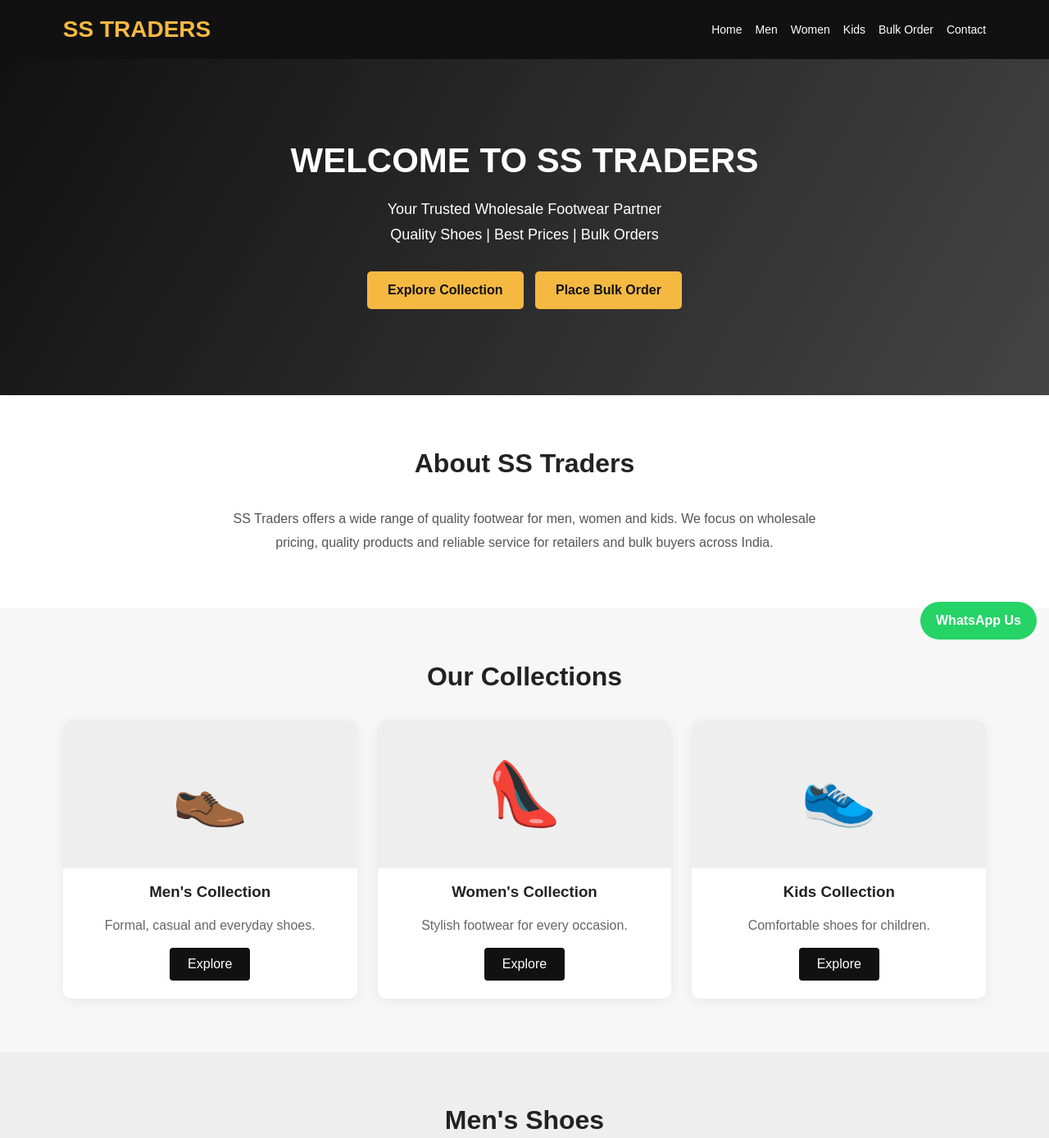
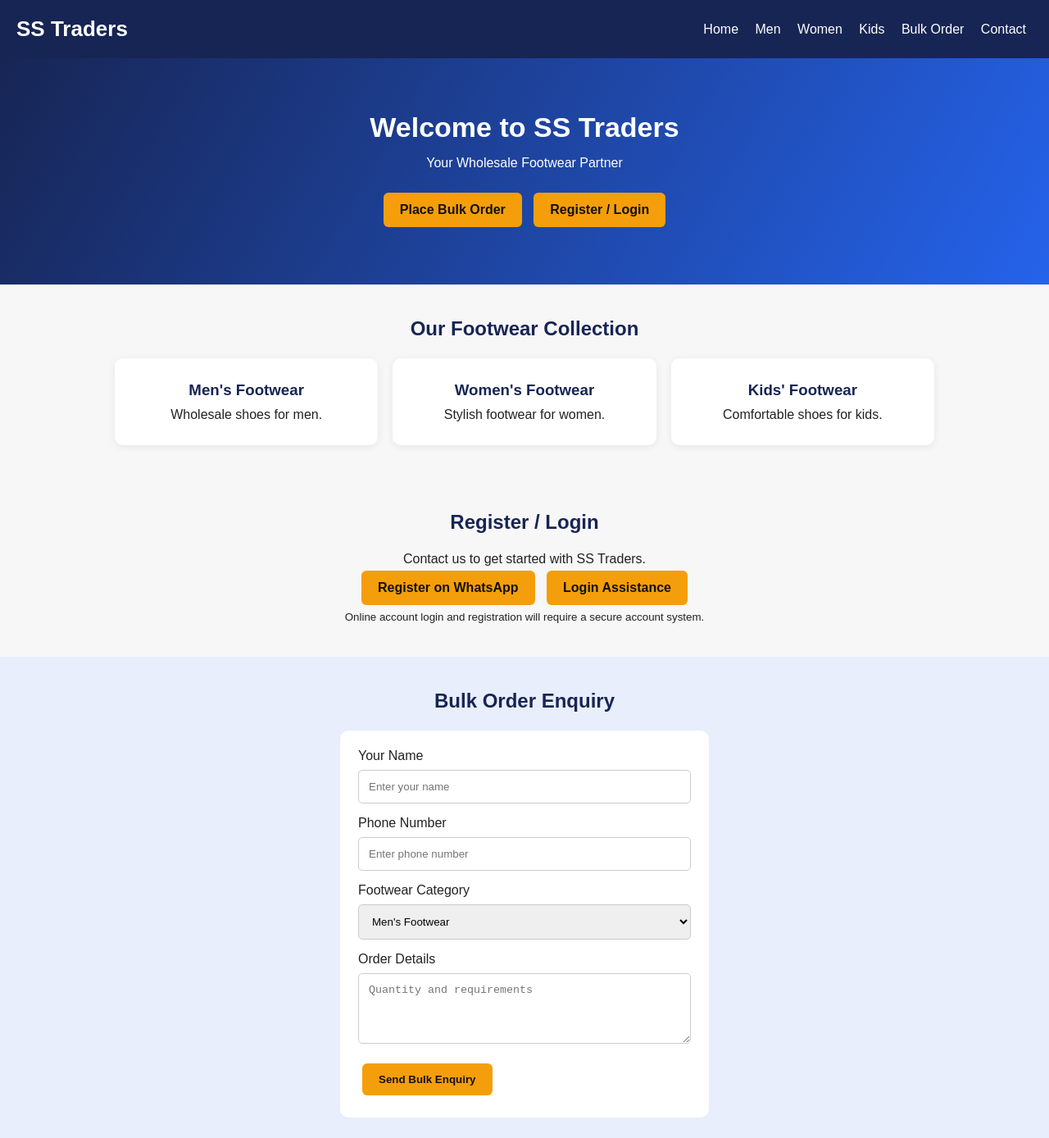
Before and after one commit to shivamsarma2819-creator/Ss-traders, a plain HTML site: page index.html in a window 1280 px wide. Shown: the top 1388 px of the page at 82% size. Drawn offline with Linux system fonts and the light colour scheme.

Commit message:
Add basic templates

```diff
--- a/index.html
+++ b/index.html
@@ -4,52 +4,61 @@
 <head>
   <meta charset="UTF-8">
   <meta name="viewport" content="width=device-width, initial-scale=1.0">
-<title>SS Traders | Wholesale Shoes</title>
+  <title>SS Traders | Wholesale Footwear</title>
   <style>
-*{margin:0;padding:0;box-sizing:border-box}
-html{scroll-behavior:smooth}
-body{font-family:Arial,sans-serif;background:#f7f7f7;color:#222}
-header{background:#111;color:white;padding:20px 6%;display:flex;justify-content:space-between;align-items:center;flex-wrap:wrap;gap:15px}
-.logo{font-size:28px;font-weight:bold;color:#f5b942}
-nav{display:flex;gap:16px;flex-wrap:wrap}
-nav a{color:white;text-decoration:none;font-size:14px}
-.hero{background:linear-gradient(120deg,#111,#444);color:white;text-align:center;padding:100px 20px}
-.hero h1{font-size:42px;margin-bottom:20px}
-.hero p{font-size:18px;line-height:1.7;margin-bottom:25px}
-.btn{display:inline-block;background:#f5b942;color:#111;padding:14px 25px;text-decoration:none;border-radius:5px;font-weight:bold;margin:5px}
-section{padding:65px 6%}
-.title{text-align:center;font-size:32px;margin-bottom:35px}
-.about,.contact{text-align:center;background:white}
-.about p{max-width:750px;margin:auto;line-height:1.8;color:#555}
-.products{display:grid;grid-template-columns:repeat(auto-fit,minmax(220px,1fr));gap:25px}
-.product{background:white;text-align:center;padding-bottom:22px;border-radius:10px;overflow:hidden;box-shadow:0 3px 15px #0001}
-.photo{height:180px;background:#eee;display:flex;justify-content:center;align-items:center;font-size:75px}
-.product h3{margin:18px 10px}
-.product p{color:#666;padding:0 12px;line-height:1.5}
-.product a{display:inline-block;background:#111;color:white;padding:11px 22px;text-decoration:none;margin-top:15px;border-radius:4px}
-.gray{background:#eee}
-.bulk{background:#171717;color:white;text-align:center}
-.bulk>p{margin-bottom:25px;color:#ddd}
-form{background:white;color:#222;max-width:600px;margin:auto;padding:28px;border-radius:10px;text-align:left}
-input,select,textarea{width:100%;padding:14px;margin-bottom:15px;border:1px solid #ddd;border-radius:5px;font-size:15px}
-button{width:100%;padding:15px;background:#f5b942;border:0;font-weight:bold;font-size:16px;cursor:pointer}
-.contact p{margin:15px}
-.contact a{color:#b57a08;text-decoration:none}
-footer{background:#111;color:white;text-align:center;padding:25px;line-height:1.8}
-.whatsapp{position:fixed;bottom:20px;right:15px;background:#25d366;color:white;padding:14px 19px;border-radius:30px;text-decoration:none;font-weight:bold}
-@media(max-width:600px){
-header{justify-content:center}
-nav{justify-content:center}
-.hero h1{font-size:30px}
-section{padding:45px 5%}
-.title{font-size:26px}
+    * { box-sizing: border-box; margin: 0; padding: 0; }
+    body { font-family: Arial, sans-serif; color: #222; background: #f7f7f7; }
+    header {
+      background: #172554; color: white; padding: 20px;
+      display: flex; justify-content: space-between;
+      align-items: center; flex-wrap: wrap; gap: 15px;
+    }
+    header h1 { font-size: 26px; }
+    nav a { color: white; text-decoration: none; margin: 8px; }
+    .hero {
+      background: linear-gradient(120deg, #172554, #2563eb);
+      color: white; text-align: center; padding: 65px 20px;
+    }
+    .hero h2 { font-size: 34px; margin-bottom: 15px; }
+    .hero p { margin-bottom: 22px; }
+    .btn {
+      display: inline-block; background: #f59e0b; color: #111;
+      padding: 12px 20px; border-radius: 6px;
+      text-decoration: none; font-weight: bold; margin: 5px;
+      border: none; cursor: pointer;
+    }
+    section { padding: 40px 20px; text-align: center; }
+    section h2 { color: #172554; margin-bottom: 22px; }
+    .products {
+      display: grid; grid-template-columns: repeat(auto-fit, minmax(210px, 1fr));
+      gap: 18px; max-width: 1000px; margin: auto;
+    }
+    .card {
+      background: white; padding: 28px 15px; border-radius: 10px;
+      box-shadow: 0 2px 10px #00000012;
+    }
+    .card h3 { margin-bottom: 10px; color: #172554; }
+    .contact { background: #e8eefc; }
+    form {
+      max-width: 450px; margin: 15px auto; background: white;
+      padding: 22px; border-radius: 10px; text-align: left;
+    }
+    input, select, textarea {
+      width: 100%; padding: 12px; margin: 8px 0 15px;
+      border: 1px solid #ccc; border-radius: 5px;
+    }
+    footer { background: #172554; color: white; padding: 22px; text-align: center; }
+    footer a { color: #fbbf24; }
+    @media(max-width: 600px) {
+      header { justify-content: center; text-align: center; }
+      .hero h2 { font-size: 27px; }
     }
   </style>
 </head>
 <body>
 
 <header>
-<div class="logo">SS TRADERS</div>
+  <h1>SS Traders</h1>
   <nav>
     <a href="#home">Home</a>
     <a href="#men">Men</a>
@@ -60,91 +69,81 @@ section{padding:45px 5%}
   </nav>
 </header>
 
-<main>
-<section class="hero" id="home">
-<h1>WELCOME TO SS TRADERS</h1>
-<p>Your Trusted Wholesale Footwear Partner<br>Quality Shoes | Best Prices | Bulk Orders</p>
-<a href="#products" class="btn">Explore Collection</a>
-<a href="#bulk" class="btn">Place Bulk Order</a>
-</section>
+<div class="hero" id="home">
+  <h2>Welcome to SS Traders</h2>
+  <p>Your Wholesale Footwear Partner</p>
+  <a class="btn" href="#bulk">Place Bulk Order</a>
+  <a class="btn" href="#account">Register / Login</a>
+</div>
 
-<section class="about">
-<h2 class="title">About SS Traders</h2>
-<p>SS Traders offers a wide range of quality footwear for men, women and kids. We focus on wholesale pricing, quality products and reliable service for retailers and bulk buyers across India.</p>
-</section>
-
-<section id="products">
-<h2 class="title">Our Collections</h2>
+<section>
+  <h2>Our Footwear Collection</h2>
   <div class="products">
-<div class="product"><div class="photo">👞</div><h3>Men's Collection</h3><p>Formal, casual and everyday shoes.</p><a href="#men">Explore</a></div>
-<div class="product"><div class="photo">👠</div><h3>Women's Collection</h3><p>Stylish footwear for every occasion.</p><a href="#women">Explore</a></div>
-<div class="product"><div class="photo">👟</div><h3>Kids Collection</h3><p>Comfortable shoes for children.</p><a href="#kids">Explore</a></div>
+    <div class="card" id="men">
+      <h3>Men's Footwear</h3>
+      <p>Wholesale shoes for men.</p>
+    </div>
+    <div class="card" id="women">
+      <h3>Women's Footwear</h3>
+      <p>Stylish footwear for women.</p>
+    </div>
+    <div class="card" id="kids">
+      <h3>Kids' Footwear</h3>
+      <p>Comfortable shoes for kids.</p>
+    </div>
   </div>
 </section>
 
-<section class="gray" id="men">
-<h2 class="title">Men's Shoes</h2>
-<div class="products">
-<div class="product"><div class="photo">👞</div><h3>Formal Shoes</h3><p>Wholesale formal footwear.</p><a href="#bulk">Enquire Now</a></div>
-<div class="product"><div class="photo">👟</div><h3>Casual Shoes</h3><p>Comfortable everyday footwear.</p><a href="#bulk">Enquire Now</a></div>
-<div class="product"><div class="photo">🥾</div><h3>Sports Shoes</h3><p>Sports and active footwear.</p><a href="#bulk">Enquire Now</a></div>
-</div>
+<section id="account">
+  <h2>Register / Login</h2>
+  <p>Contact us to get started with SS Traders.</p>
+  <a class="btn" href="https://wa.me/919198736559">Register on WhatsApp</a>
+  <a class="btn" href="https://wa.me/919198736559">Login Assistance</a>
+  <p><small>Online account login and registration will require a secure account system.</small></p>
 </section>
 
-<section id="women">
-<h2 class="title">Women's Shoes</h2>
-<div class="products">
-<div class="product"><div class="photo">👠</div><h3>Heels</h3><p>Fashionable footwear collection.</p><a href="#bulk">Enquire Now</a></div>
-<div class="product"><div class="photo">🥿</div><h3>Flats</h3><p>Stylish and comfortable flats.</p><a href="#bulk">Enquire Now</a></div>
-<div class="product"><div class="photo">👡</div><h3>Sandals</h3><p>Modern sandals for everyday use.</p><a href="#bulk">Enquire Now</a></div>
-</div>
-</section>
-
-<section class="gray" id="kids">
-<h2 class="title">Kids Shoes</h2>
-<div class="products">
-<div class="product"><div class="photo">👟</div><h3>Kids Sneakers</h3><p>Comfortable shoes for kids.</p><a href="#bulk">Enquire Now</a></div>
-<div class="product"><div class="photo">👞</div><h3>School Shoes</h3><p>Everyday school footwear.</p><a href="#bulk">Enquire Now</a></div>
-<div class="product"><div class="photo">🩴</div><h3>Kids Sandals</h3><p>Lightweight comfortable sandals.</p><a href="#bulk">Enquire Now</a></div>
-</div>
-</section>
-
-<section class="bulk" id="bulk">
-<h2 class="title">Bulk Order Enquiry</h2>
-<p>Looking for wholesale footwear? Send us your requirements.</p>
-<form name="bulk-order" method="POST" data-netlify="true">
-<input type="hidden" name="form-name" value="bulk-order">
-<input type="text" name="name" placeholder="Your Full Name" required>
-<input type="tel" name="phone" placeholder="Mobile Number" required>
-<input type="email" name="email" placeholder="Email Address">
-<select name="category" required>
-<option value="">Select Shoe Category</option>
-<option>Men's Shoes</option>
-<option>Women's Shoes</option>
-<option>Kids Shoes</option>
-<option>Mixed Categories</option>
+<section id="bulk" class="contact">
+  <h2>Bulk Order Enquiry</h2>
+  <form onsubmit="sendOrder(event)">
+    <label>Your Name</label>
+    <input id="customer" type="text" placeholder="Enter your name" required>
+    <label>Phone Number</label>
+    <input id="phone" type="tel" placeholder="Enter phone number" required>
+    <label>Footwear Category</label>
+    <select id="category">
+      <option>Men's Footwear</option>
+      <option>Women's Footwear</option>
+      <option>Kids' Footwear</option>
     </select>
-<input type="number" name="quantity" placeholder="Required Quantity" min="1" required>
-<textarea name="message" rows="4" placeholder="Your Requirements"></textarea>
-<button type="submit">Submit Bulk Enquiry</button>
+    <label>Order Details</label>
+    <textarea id="details" rows="4" placeholder="Quantity and requirements"></textarea>
+    <button class="btn" type="submit">Send Bulk Enquiry</button>
   </form>
 </section>
 
-<section class="contact" id="contact">
-<h2 class="title">Contact Us</h2>
-<p><strong>Business:</strong> SS Traders</p>
-<p><strong>Phone:</strong> <a href="tel:+919198736559">+91 9198736559</a></p>
-<p><strong>WhatsApp:</strong> <a href="https://wa.me/919198736559">Chat With Us</a></p>
-<p><strong>Business Type:</strong> Wholesale Shoes & Bulk Orders</p>
+<section id="contact">
+  <h2>Contact SS Traders</h2>
+  <p>Phone: +91 9198736559</p>
+  <p>WhatsApp: +91 9198736559</p>
+  <a class="btn" href="https://wa.me/919198736559">Chat on WhatsApp</a>
 </section>
-</main>
 
 <footer>
-<h3>SS TRADERS</h3>
-<p>Your Wholesale Footwear Partner</p>
   <p>© 2026 SS Traders. All Rights Reserved.</p>
+  <p>Wholesale Footwear Supplier</p>
 </footer>
 
-<a class="whatsapp" href="https://wa.me/919198736559" target="_blank">WhatsApp Us</a>
+<script>
+function sendOrder(event) {
+  event.preventDefault();
+  const name = document.getElementById('customer').value;
+  const phone = document.getElementById('phone').value;
+  const category = document.getElementById('category').value;
+  const details = document.getElementById('details').value;
+  const message = `Bulk Order Enquiry%0AName: ${encodeURIComponent(name)}%0APhone: ${encodeURIComponent(phone)}%0ACategory: ${encodeURIComponent(category)}%0ADetails: ${encodeURIComponent(details)}`;
+  window.open('https://wa.me/919198736559?text=' + message, '_blank');
+}
+</script>
+
 </body>
 </html>
```
Lines whose indentation alone changed are shown as unchanged.
